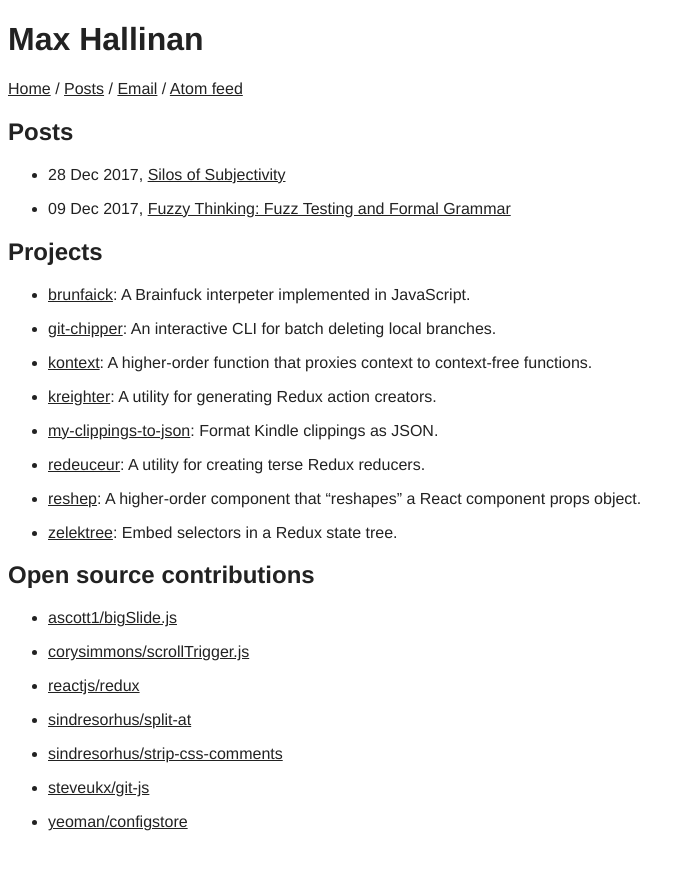
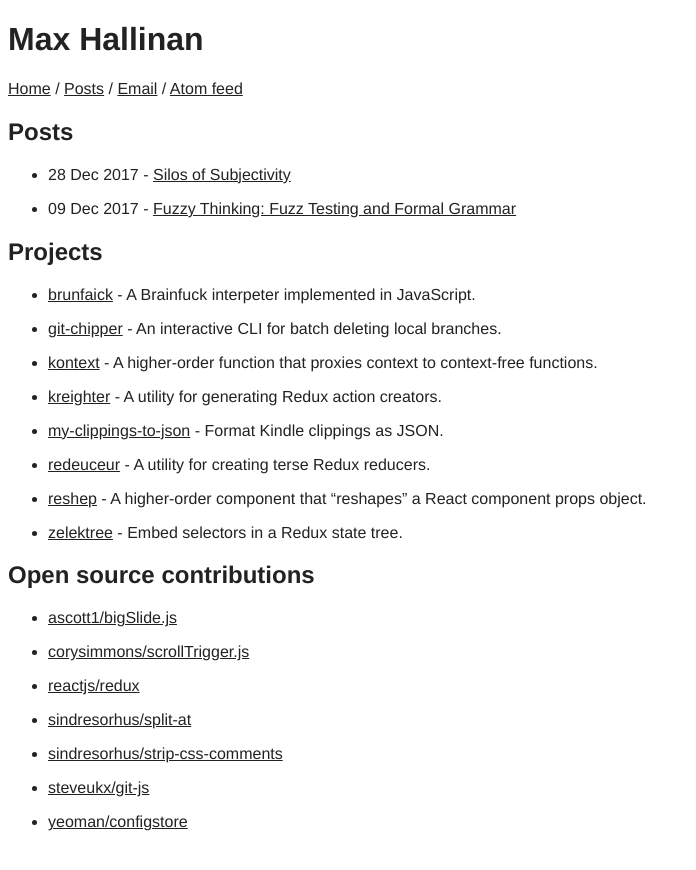
Before and after one commit to fromothers/www.maxhallinan.com, a Jekyll site: the page built from index.md, in a window 1280 px wide. Shown: the top 870 px of the page, without its empty margins (0-696 px from the left). Built offline with Jekyll 4.4.1, drawn with Linux system fonts in a browser that asks for light colours; our own code applies the rules of GitHub Pages for plain Markdown files.

Commit message:
Use hyphens in posts and projects lists

```diff
--- a/index.md
+++ b/index.md
@@ -5,34 +5,34 @@ layout: base
 ## Posts
 
 {% for post in site.categories.posts %}
-  - {{ post.date | date_to_string }}, [{{post.title}}]({{post.url}})
+  - {{ post.date | date_to_string }} - [{{post.title}}]({{post.url}})
 {% endfor %}
 
 
 ## Projects
 
-- [brunfaick](https://github.com/maxhallinan/brunfaick): A Brainfuck interpeter
+- [brunfaick](https://github.com/maxhallinan/brunfaick) - A Brainfuck interpeter
   implemented in JavaScript.
 
-- [git-chipper](https://github.com/maxhallinan/git-chipper): An interactive CLI
+- [git-chipper](https://github.com/maxhallinan/git-chipper) - An interactive CLI
   for batch deleting local branches.
 
-- [kontext](https://github.com/maxhallinan/kontext): A higher-order function that
+- [kontext](https://github.com/maxhallinan/kontext) - A higher-order function that
   proxies context to context-free functions.
 
-- [kreighter](https://github.com/maxhallinan/kreighter): A utility for generating
+- [kreighter](https://github.com/maxhallinan/kreighter) - A utility for generating
   Redux action creators.
 
-- [my-clippings-to-json](https://github.com/maxhallinan/my-clippings-to-json):
+- [my-clippings-to-json](https://github.com/maxhallinan/my-clippings-to-json) -
   Format Kindle clippings as JSON.
 
-- [redeuceur](https://github.com/maxhallinan/redeuceur): A utility for creating
+- [redeuceur](https://github.com/maxhallinan/redeuceur) - A utility for creating
   terse Redux reducers.
 
-- [reshep](https://github.com/maxhallinan/reshep): A higher-order component
+- [reshep](https://github.com/maxhallinan/reshep) - A higher-order component
   that "reshapes" a React component props object.
 
-- [zelektree](https://github.com/maxhallinan/zelektree): Embed selectors in a
+- [zelektree](https://github.com/maxhallinan/zelektree) - Embed selectors in a
   Redux state tree.
 
 
```
Also changed, not shown: posts/index.md (+1 -1 lines).
